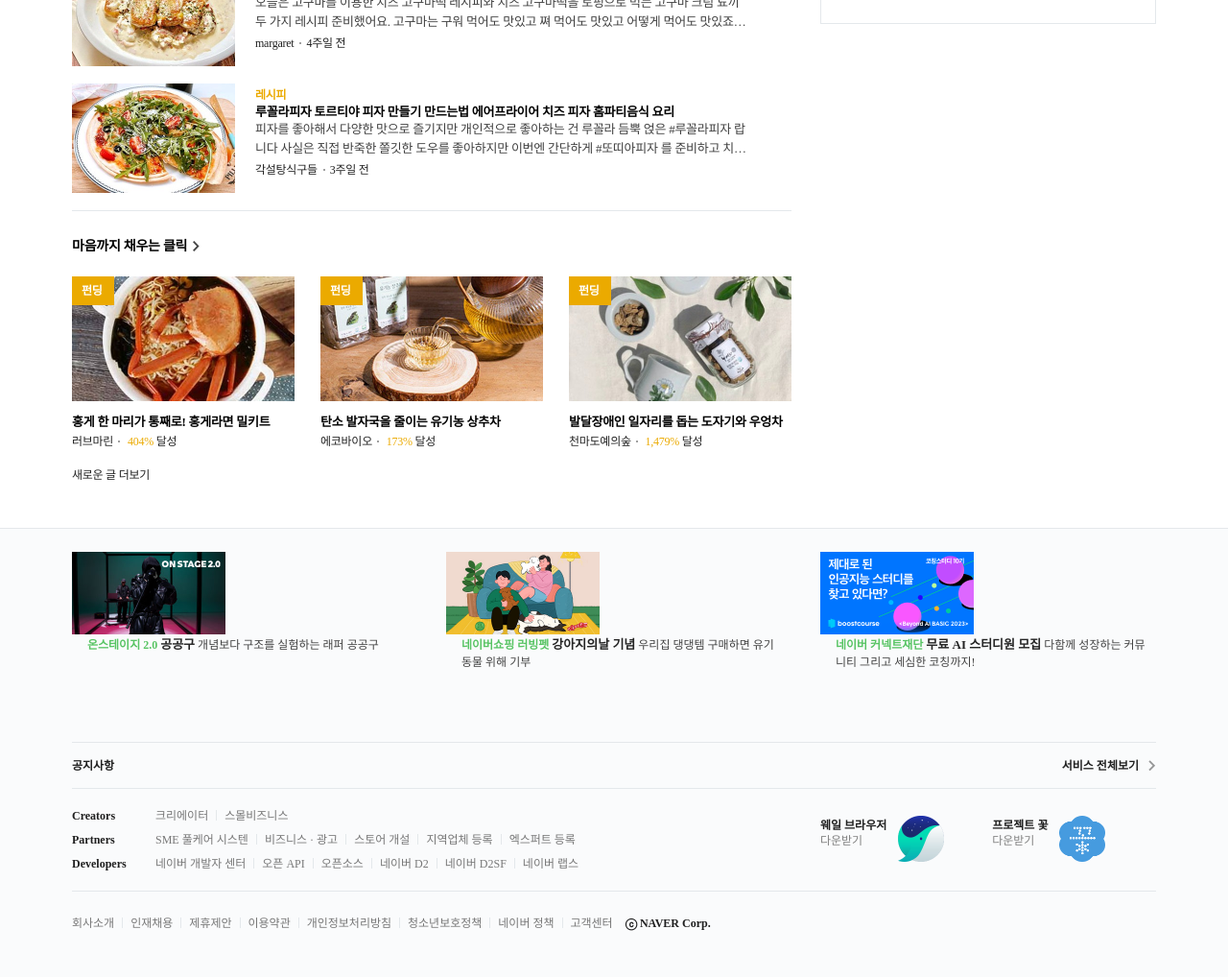
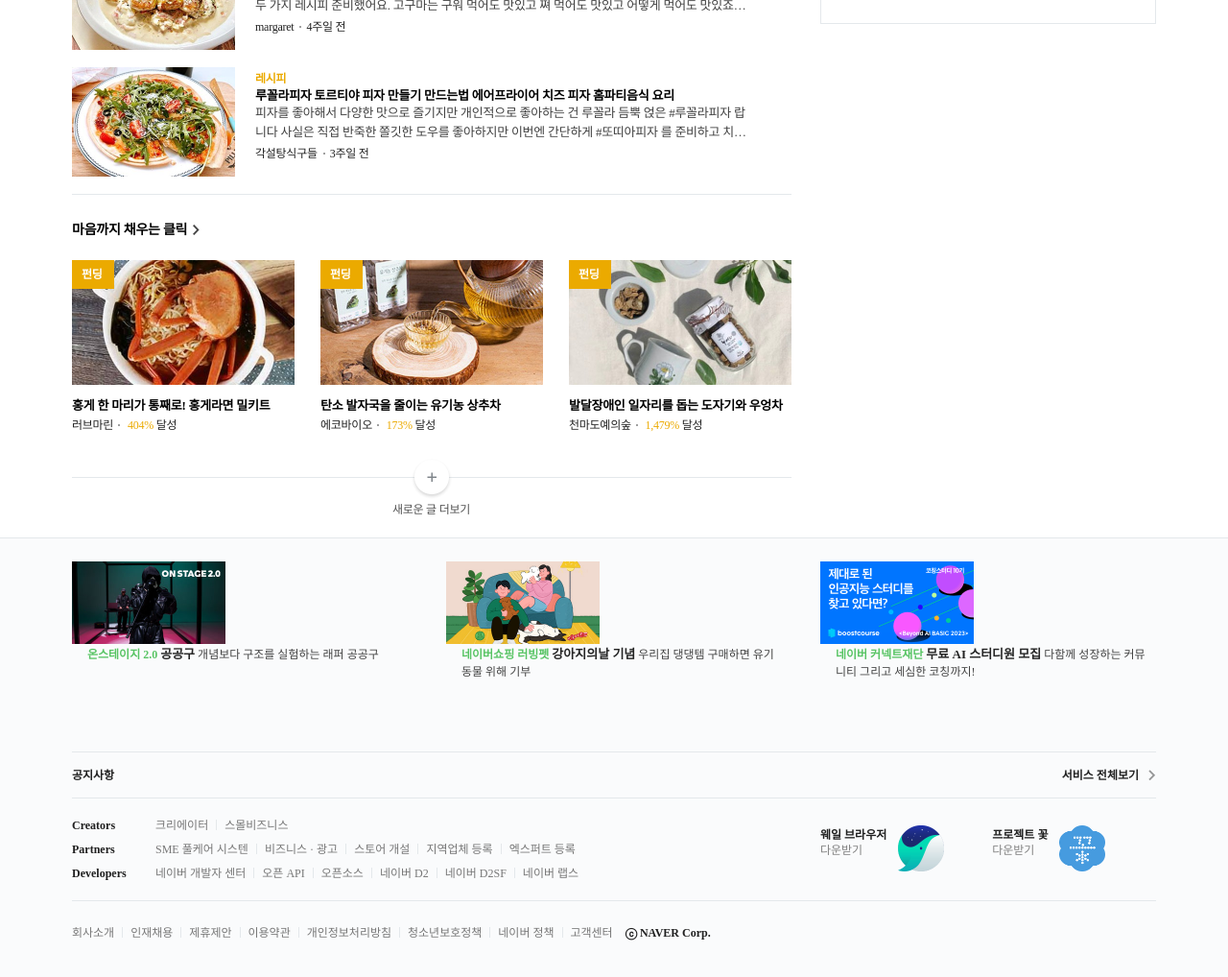
Before and after one commit to LEEHYESEUNG/web1, a plain HTML site: page index.html in a window 1280 px wide. Shown: the part 2430-3448 px from the top of the page at 96% size. Drawn offline with Linux system fonts and the light colour scheme.

Commit message:
Update main.css

```diff
--- a/asset/css/main.css
+++ b/asset/css/main.css
@@ -128,9 +128,9 @@
 .theme_media_wrap .media_info_area .source_area .sum_area{ float: left; }
 .theme_media_wrap .media_info_area .source_area .sum_area::before{ background-color: grey; display: inline-block; width: 2px; height: 2px; -webkit-border-radius: 50%; border-radius: 50%; vertical-align: top; content: ''; margin: 0 5px; vertical-align: 3px; }
 .theme_media_wrap .media_info_area .source_area .sum{ color: #ebaa00; }
-.sc_themepost .btn_more_wrap{ position: relative; padding-top: 18px; margin-bottom: 42px; border-bottom: 1px solid #e4e8eb; }
-.sc_themepost .btn_more_wrap .more_btn{ position: absolute; top: 0; left: 334px; color: #505050; cursor: pointer; }
-.sc_themepost .btn_more_wrap .icon_more{ width: 42px; height: 42px; background-position: 0 -345px; background-repeat: no-repeat; display: block; margin: 0 auto 3px; }
+.sc_themepost { position: relative; padding-top: 18px; margin-bottom: 42px; border-bottom: 1px solid #e4e8eb; }
+.sc_themepost .more_btn{ display: block; position: absolute; bottom: -42px; left: 334px; color: #505050; cursor: pointer; }
+.sc_themepost .icon_more{  width: 42px; height: 42px; background-position: 0 -345px; background-repeat: no-repeat; display: block; margin: 0 auto 3px; }
 
 /************** 오른쪽 영역  *************/
 .column_right{ width: 350px; float: right; }
```
